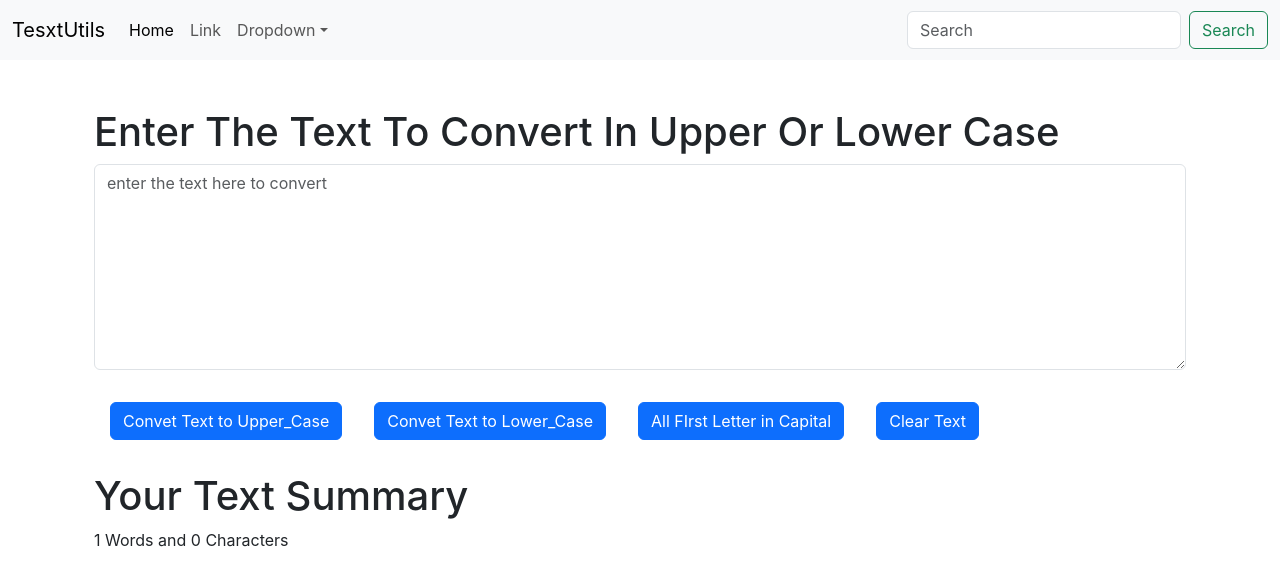
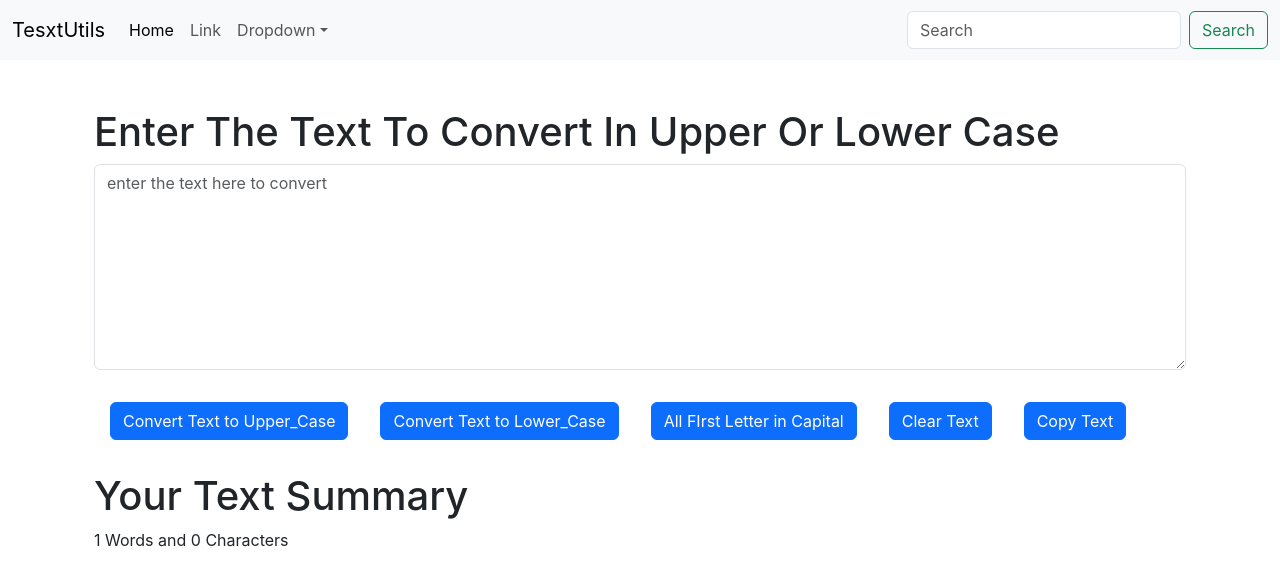
Before and after one commit to abhigit01/TextConverter, a React (Create React App) app: page / in a window 1280 px wide. Shown: the top 584 px of the page. Built offline with nearby package versions, Linux system fonts and the light colour scheme.

Commit message:
copy btn added

```diff
--- a/src/COMPONENTS/TextForm.js
+++ b/src/COMPONENTS/TextForm.js
@@ -24,8 +24,11 @@ export default function TextForm(props) {
     const handleOnChange = (event) => {
         // console.log("on change");
         setText(event.target.value);
-
-
+    }
+    const copytext = ()=>{
+        var text = document.getElementById("mybox");
+        text.select();
+        navigator.clipboard.writeText(text.value);
     }
     // const textCount = () => {
     //     if (text == "") {
@@ -53,14 +56,15 @@ export default function TextForm(props) {
             <div className='container'>
                 <h1>{props.heading}</h1>
                 <div className="mb-3">
-                    <textarea className="form-control" placeholder='enter the text here to convert' value={text} onChange={handleOnChange} id="exampleFormControlTextarea1" rows="8"></textarea>
+                    <textarea className="form-control" placeholder='enter the text here to convert' value={text} onChange={handleOnChange} id="mybox" rows="8"></textarea>
 
                 </div >
                 <div>
-                    <button className="btn btn-primary mx-3 my-3" onClick={handleUpClick}> Convet Text to Upper_Case</button>
-                    <button className="btn btn-primary mx-3 my-3" onClick={handleLowClick}> Convet Text to Lower_Case</button>
+                    <button className="btn btn-primary mx-3 my-3" onClick={handleUpClick}> Convert Text to Upper_Case</button>
+                    <button className="btn btn-primary mx-3 my-3" onClick={handleLowClick}> Convert Text to Lower_Case</button>
                     <button className="btn btn-primary mx-3 my-3" onClick={handleUpLowClick}> All FIrst Letter in Capital</button>
                     <button className="btn btn-primary mx-3 my-3" onClick={clearText}> Clear Text</button>
+                    <button className="btn btn-primary mx-3 my-3" onClick={copytext}> Copy Text</button>
                 </div>
 
             </div>
```
